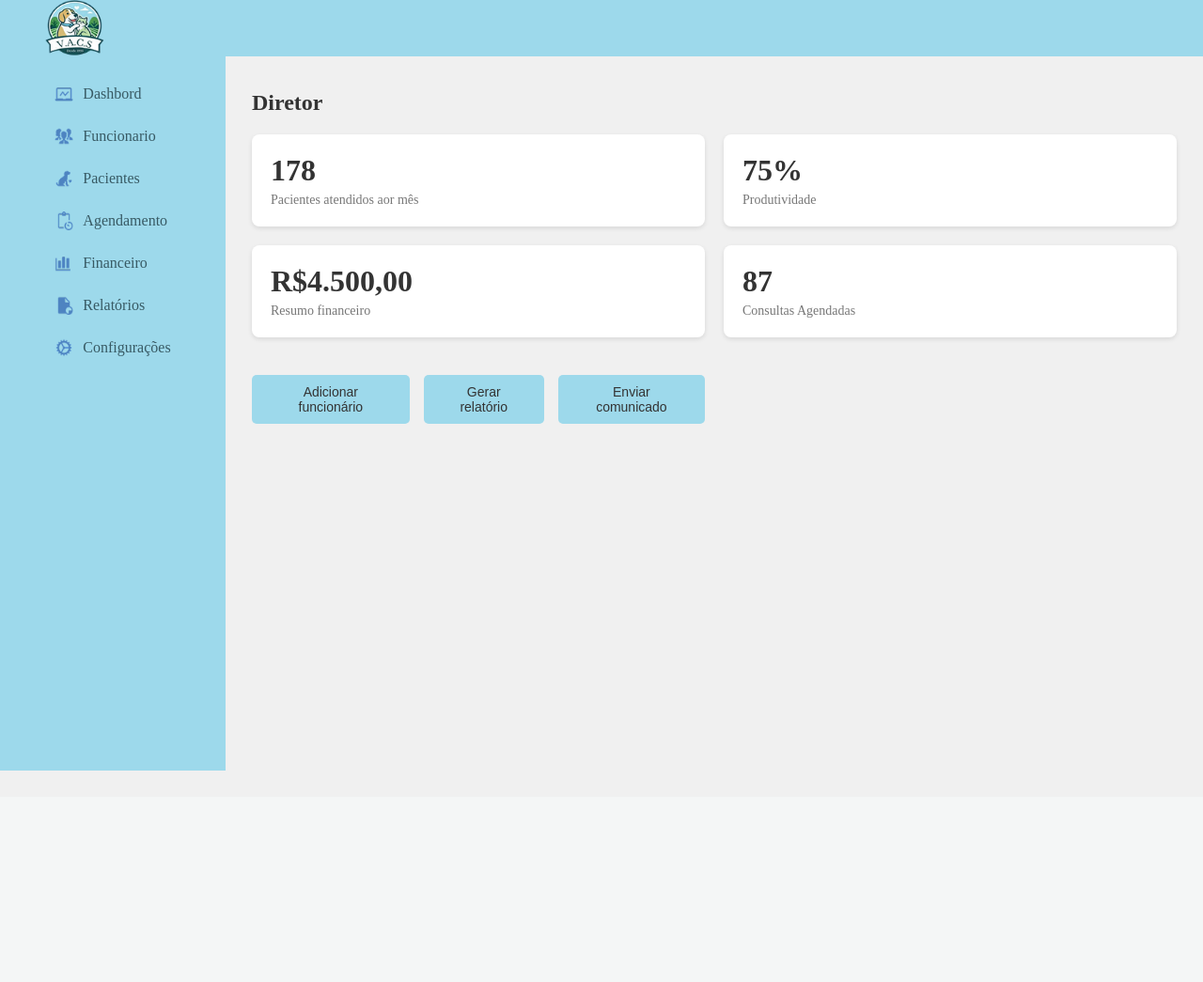
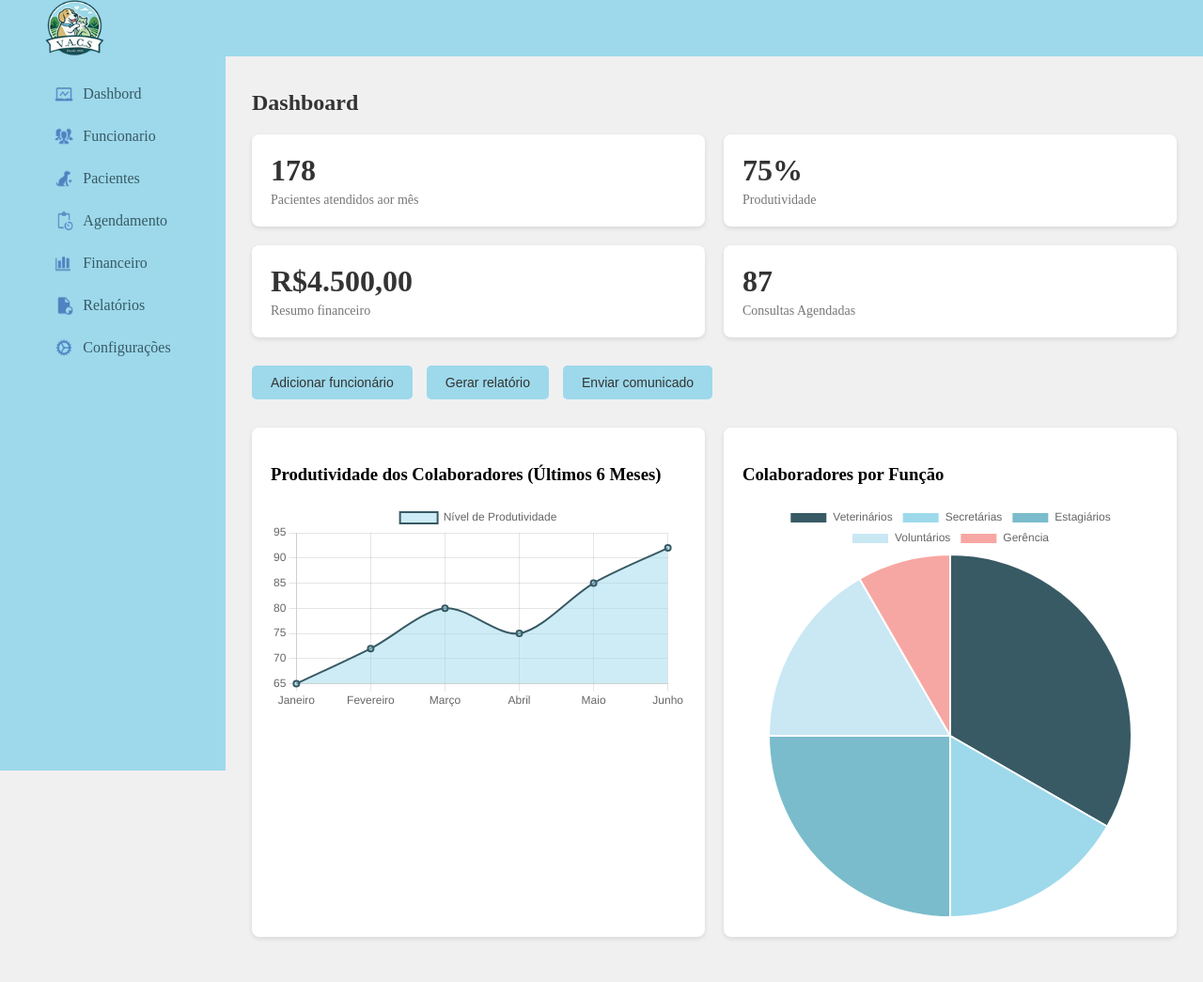
Before and after one commit to victorribeiro12/VACS2010, a PHP site: page /diretorDa.html in a window 1280 px wide. Shown: the whole page at 94% size. Before the commit the page ends 820 px from the top, so only its background shows below. Run offline with PHP 8.4, Linux system fonts and the light colour scheme.

Commit message:
feat(diretor): Adiciona gráficos e ajusta layout do dashboard
Este commit introduz gráficos de visualização de dados na página de dashboard do diretor e realiza os ajustes de layout necessários.

- Adiciona um gráfico de área para "Produtividade dos Colaboradores" e um gráfico de pizza para "Colaboradores por Função" na página `diretorDa.html`.
- Inclui a biblioteca Chart.js para a renderização dos gráficos.
- Corrige o posicionamento dos botões de ação, movendo-os para fora da grade de cards para restaurar o alinhamento correto.
- Aumenta o espaçamento vertical entre os botões de ação e a nova seção de gráficos para melhorar a legibilidade da página.

```diff
--- a/Diretor/diretorDa.html
+++ b/Diretor/diretorDa.html
@@ -5,7 +5,9 @@
     <link rel="stylesheet" href="style.css">
     <meta charset="UTF-8">
     <meta name="viewport" content="width=device-width, initial-scale=1.0">
-    <title>Diretor</title>
+    <title>Diretor - Dashboard</title>
+    <!-- Adicionando a biblioteca de gráficos Chart.js -->
+    <script src="https://cdn.jsdelivr.net/npm/chart.js"></script>
 </head>
 
 <body>
@@ -39,7 +41,7 @@
     </nav>
 <div class="main-content">
 
-    <h1>Diretor</h1>
+    <h1 class="page-title">Dashboard</h1>
 
     <div class="cards-grid">
 
@@ -63,11 +65,71 @@
             <p>Consultas Agendadas</p>
         </div>
 
+    </div>
 
     <div class="action-buttons">
         <button class="action-btn">Adicionar funcionário</button>
         <button class="action-btn">Gerar relatório</button>
         <button class="action-btn">Enviar comunicado</button>
     </div>
+    <!-- Grid para os gráficos -->
+    <div class="charts-grid">
+
+        <!-- Card para o Gráfico de Produtividade -->
+        <div class="chart-card">
+            <h3>Produtividade dos Colaboradores (Últimos 6 Meses)</h3>
+            <canvas id="produtividadeChart"></canvas>
+        </div>
+
+        <!-- Card para o Gráfico de Funções -->
+        <div class="chart-card">
+            <h3>Colaboradores por Função</h3>
+            <canvas id="funcoesChart"></canvas>
+        </div>
+
+    </div>
 
 </div>
+
+<script>
+    // Espera o DOM carregar para criar os gráficos
+    document.addEventListener('DOMContentLoaded', () => {
+
+        // --- Gráfico 1: Produtividade (Gráfico de Montanha/Área) ---
+        const ctxProdutividade = document.getElementById('produtividadeChart').getContext('2d');
+        new Chart(ctxProdutividade, {
+            type: 'line', // O tipo 'line' com 'fill: true' cria o efeito de montanha
+            data: {
+                labels: ['Janeiro', 'Fevereiro', 'Março', 'Abril', 'Maio', 'Junho'],
+                datasets: [{
+                    label: 'Nível de Produtividade',
+                    data: [65, 72, 80, 75, 85, 92], // Dados fictícios
+                    backgroundColor: 'rgba(157, 217, 235, 0.5)', // Cor do preenchimento
+                    borderColor: 'rgba(56, 90, 100, 1)', // Cor da linha
+                    borderWidth: 2,
+                    fill: true, // Preenche a área abaixo da linha
+                    tension: 0.3 // Deixa a linha um pouco curva
+                }]
+            }
+        });
+
+        // --- Gráfico 2: Funções (Gráfico de Pizza) ---
+        const ctxFuncoes = document.getElementById('funcoesChart').getContext('2d');
+        new Chart(ctxFuncoes, {
+            type: 'pie',
+            data: {
+                labels: ['Veterinários', 'Secretárias', 'Estagiários', 'Voluntários', 'Gerência'],
+                datasets: [{
+                    label: 'Quantidade',
+                    data: [4, 2, 3, 2, 1], // Dados fictícios
+                    backgroundColor: ['#385a64', '#9dd9eb', '#7abccb', '#c9e8f4', '#f7a7a3'],
+                    hoverOffset: 4
+                }]
+            }
+        });
+
+    });
+</script>
+
+</body>
+</html>
--- a/Diretor/diretorFu.html
+++ b/Diretor/diretorFu.html
@@ -41,5 +41,6 @@
         </ul>
     </nav>
     <script src="diretor.js"></script>
+
 </body>
 </html>
--- a/Diretor/style.css
+++ b/Diretor/style.css
@@ -487,6 +487,7 @@ td button {
     /* Define 2 colunas de tamanhos iguais */
     grid-template-columns: 1fr 1fr;
     gap: 20px;
+    margin-top: 30px; /* Aumenta a distância dos botões */
     margin-bottom: 20px;
 }
 
```
